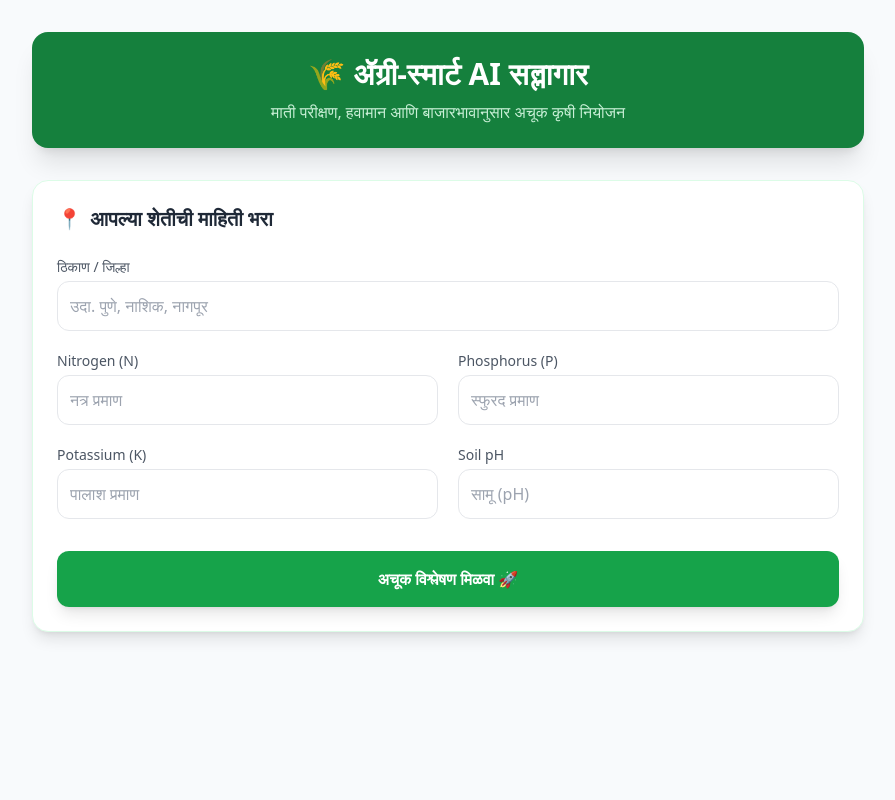
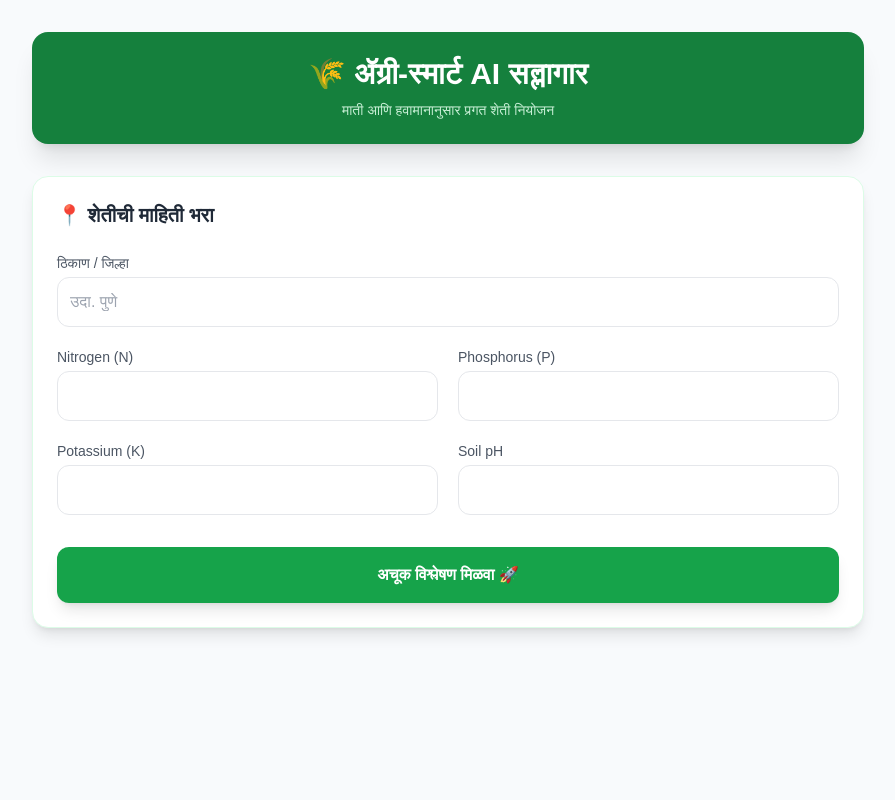
Before and after one commit to khabileswapnil1-cyber/Agri-smart-Bot, a Flask app: page / in a window 1280 px wide. Shown: the whole page, without its empty margins (192-1087 px from the left). Run offline with Flask 3, Linux system fonts and the light colour scheme; some libraries are stand-ins or nearby versions.

Commit message:
Refactor HTML structure and update styles

```diff
--- a/templates/index.html
+++ b/templates/index.html
@@ -1,42 +1,24 @@
-<!DOCTYPE html>
+ <!DOCTYPE html>
 <html lang="mr">
 <head>
     <meta charset="UTF-8">
     <meta name="viewport" content="width=device-width, initial-scale=1.0">
     <title>Agri-Smart AI Portal</title>
 
-    <script src="https://cdn.tailwindcss.com"></script>
-
     <link rel="preconnect" href="https://fonts.googleapis.com">
     <link rel="preconnect" href="https://fonts.gstatic.com" crossorigin>
     <link href="https://fonts.googleapis.com/css2?family=Noto+Sans+Marathi:wght@400;700&display=swap" rel="stylesheet">
 
+    <script src="https://cdn.tailwindcss.com"></script>
     <script src="https://cdnjs.cloudflare.com/ajax/libs/html2pdf.js/0.10.1/html2pdf.bundle.min.js"></script>
     <script src="https://cdn.jsdelivr.net/npm/chart.js"></script>
 
     <style>
-        /* फॉन्ट लोड न झाल्यास सिस्टिम फॉन्ट वापरला जाईल */
-        body {
-            font-family: 'Noto Sans Marathi', ui-sans-serif, system-ui, -apple-system, sans-serif;
-        }
+        body { font-family: 'Noto Sans Marathi', sans-serif; }
+        .crop-card { cursor: pointer; transition: all 0.3s ease; border: 2px solid #f1f5f9; }
+        .crop-card:hover { transform: translateY(-3px); border-color: #16a34a; box-shadow: 0 4px 12px rgba(0,0,0,0.1); }
+        .active-crop { border-color: #16a34a !important; background-color: #dcfce7 !important; color: #15803d !important; }
         @media print { .no-print { display: none; } }
-
-        .crop-card {
-            cursor: pointer;
-            transition: all 0.3s ease;
-            border: 2px solid #f1f5f9;
-        }
-        .crop-card:hover {
-            transform: translateY(-3px);
-            box-shadow: 0 4px 12px rgba(0,0,0,0.1);
-            border-color: #16a34a;
-        }
-        .active-crop {
-            border-color: #16a34a !important;
-            background-color: #dcfce7 !important;
-            color: #15803d !important;
-            box-shadow: 0 0 0 2px rgba(22, 163, 74, 0.2);
-        }
     </style>
 </head>
 <body class="bg-slate-50 min-h-screen">
@@ -44,34 +26,20 @@
     <div class="max-w-4xl mx-auto p-4 md:p-8">
         <header class="bg-green-700 text-white p-6 rounded-2xl shadow-xl text-center mb-8">
             <h1 class="text-3xl font-bold">🌾 ॲग्री-स्मार्ट AI सल्लागार</h1>
-            <p class="mt-2 text-green-100 opacity-90 text-sm md:text-base">माती परीक्षण, हवामान आणि बाजारभावानुसार अचूक कृषी नियोजन</p>
+            <p class="mt-2 text-green-100 opacity-90 text-sm">माती आणि हवामानानुसार प्रगत शेती नियोजन</p>
         </header>
 
         <div class="bg-white p-6 rounded-2xl shadow-lg mb-8 border border-green-100 no-print">
-            <h2 class="text-xl font-bold text-gray-800 mb-6 flex items-center">
-                <span class="mr-2">📍</span> आपल्या शेतीची माहिती भरा
-            </h2>
+            <h2 class="text-xl font-bold text-gray-800 mb-6 flex items-center">📍 शेतीची माहिती भरा</h2>
             <div class="grid grid-cols-1 md:grid-cols-2 gap-5">
                 <div class="col-span-1 md:col-span-2">
                     <label class="block text-sm font-medium text-gray-600 mb-1">ठिकाण / जिल्हा</label>
-                    <input id="location" type="text" placeholder="उदा. पुणे, नाशिक, नागपूर" class="w-full p-3 border rounded-xl focus:ring-2 focus:ring-green-500 outline-none transition-all">
+                    <input id="location" type="text" placeholder="उदा. पुणे" class="w-full p-3 border rounded-xl focus:ring-2 focus:ring-green-500 outline-none">
                 </div>
-                <div>
-                    <label class="block text-sm font-medium text-gray-600 mb-1">Nitrogen (N)</label>
-                    <input id="n" type="number" placeholder="नत्र प्रमाण" class="w-full p-3 border rounded-xl focus:ring-2 focus:ring-green-500 outline-none">
-                </div>
-                <div>
-                    <label class="block text-sm font-medium text-gray-600 mb-1">Phosphorus (P)</label>
-                    <input id="p" type="number" placeholder="स्फुरद प्रमाण" class="w-full p-3 border rounded-xl focus:ring-2 focus:ring-green-500 outline-none">
-                </div>
-                <div>
-                    <label class="block text-sm font-medium text-gray-600 mb-1">Potassium (K)</label>
-                    <input id="k" type="number" placeholder="पालाश प्रमाण" class="w-full p-3 border rounded-xl focus:ring-2 focus:ring-green-500 outline-none">
-                </div>
-                <div>
-                    <label class="block text-sm font-medium text-gray-600 mb-1">Soil pH</label>
-                    <input id="ph" type="number" step="0.1" placeholder="सामू (pH)" class="w-full p-3 border rounded-xl focus:ring-2 focus:ring-green-500 outline-none">
-                </div>
+                <div><label class="block text-sm font-medium text-gray-600 mb-1">Nitrogen (N)</label><input id="n" type="number" class="w-full p-3 border rounded-xl"></div>
+                <div><label class="block text-sm font-medium text-gray-600 mb-1">Phosphorus (P)</label><input id="p" type="number" class="w-full p-3 border rounded-xl"></div>
+                <div><label class="block text-sm font-medium text-gray-600 mb-1">Potassium (K)</label><input id="k" type="number" class="w-full p-3 border rounded-xl"></div>
+                <div><label class="block text-sm font-medium text-gray-600 mb-1">Soil pH</label><input id="ph" type="number" step="0.1" class="w-full p-3 border rounded-xl"></div>
             </div>
             <button onclick="getAnalysis()" id="submitBtn" class="w-full mt-8 bg-green-600 hover:bg-green-700 text-white font-bold py-4 rounded-xl transition-all shadow-lg active:scale-95">
                 अचूक विश्लेषण मिळवा 🚀
@@ -87,63 +55,35 @@
                     </div>
                     <div class="text-right">
                         <p class="text-sm text-gray-400">दिनांक: <span id="reportDate" class="font-bold text-gray-700"></span></p>
-                        <p class="text-xs text-green-600 font-bold">Powered by Agri-Smart AI</p>
                     </div>
                 </div>
 
                 <div class="grid grid-cols-2 md:grid-cols-4 gap-4 mb-8">
-                    <div class="bg-green-50 p-3 rounded-lg border border-green-100 text-center">
-                        <p class="text-xs text-green-600 font-bold uppercase">Nitrogen</p>
-                        <p id="resN" class="text-xl font-black text-gray-800"></p>
-                    </div>
-                    <div class="bg-green-50 p-3 rounded-lg border border-green-100 text-center">
-                        <p class="text-xs text-green-600 font-bold uppercase">Phosphorus</p>
-                        <p id="resP" class="text-xl font-black text-gray-800"></p>
-                    </div>
-                    <div class="bg-green-50 p-3 rounded-lg border border-green-100 text-center">
-                        <p class="text-xs text-green-600 font-bold uppercase">Potassium</p>
-                        <p id="resK" class="text-xl font-black text-gray-800"></p>
-                    </div>
-                    <div class="bg-green-50 p-3 rounded-lg border border-green-100 text-center">
-                        <p class="text-xs text-green-600 font-bold uppercase">Soil pH</p>
-                        <p id="resPH" class="text-xl font-black text-gray-800"></p>
-                    </div>
+                    <div class="bg-green-50 p-3 rounded-lg border border-green-100 text-center"><p class="text-xs text-green-600 font-bold">N</p><p id="resN" class="text-xl font-black text-gray-800"></p></div>
+                    <div class="bg-green-50 p-3 rounded-lg border border-green-100 text-center"><p class="text-xs text-green-600 font-bold">P</p><p id="resP" class="text-xl font-black text-gray-800"></p></div>
+                    <div class="bg-green-50 p-3 rounded-lg border border-green-100 text-center"><p class="text-xs text-green-600 font-bold">K</p><p id="resK" class="text-xl font-black text-gray-800"></p></div>
+                    <div class="bg-green-50 p-3 rounded-lg border border-green-100 text-center"><p class="text-xs text-green-600 font-bold">pH</p><p id="resPH" class="text-xl font-black text-gray-800"></p></div>
                 </div>
 
                 <div class="mb-8">
-                    <h3 class="text-lg font-bold text-gray-800 mb-3 flex items-center">
-                        ✅ शिफारस केलेली टॉप ५ पिके
-                        <span class="ml-3 text-[10px] text-green-600 font-normal no-print animate-pulse">(आलेख पाहण्यासाठी पिकावर क्लिक करा)</span>
-                    </h3>
+                    <h3 class="text-lg font-bold text-gray-800 mb-3">✅ शिफारस केलेली टॉप ५ पिके</h3>
                     <div id="cropCards" class="flex flex-wrap gap-3"></div>
                 </div>
 
                 <div class="mb-10 bg-slate-50 p-4 rounded-2xl border border-slate-100">
-                    <h3 class="font-bold text-blue-700 mb-4 flex items-center justify-between">
-                        <span>📊 बाजारभाव कल: <span id="chartCropName" class="text-green-700 ml-1"></span></span>
-                        <span class="text-[10px] bg-blue-100 text-blue-700 px-2 py-1 rounded">मागील २४ महिने</span>
-                    </h3>
-                    <div class="w-full overflow-hidden" style="height: 250px;">
-                        <canvas id="priceChart"></canvas>
-                    </div>
+                    <h3 class="font-bold text-blue-700 mb-4">📊 बाजारभाव कल: <span id="chartCropName" class="text-green-700"></span></h3>
+                    <div class="w-full h-48"><canvas id="priceChart"></canvas></div>
                 </div>
 
-                <div class="bg-white p-6 rounded-xl border-l-4 border-amber-500 shadow-sm bg-amber-50/30">
-                    <h3 class="text-xl font-bold text-amber-800 mb-4 flex items-center">
-                        <span class="mr-2">🤖</span> AI तज्ज्ञ विश्लेषण
-                    </h3>
-                    <div id="aiAdvice" class="text-gray-700 leading-relaxed text-sm md:text-base whitespace-pre-wrap"></div>
+                <div class="bg-amber-50 p-6 rounded-xl border-l-4 border-amber-500">
+                    <h3 class="text-xl font-bold text-amber-800 mb-4">🤖 AI तज्ज्ञ विश्लेषण</h3>
+                    <div id="aiAdvice" class="text-gray-700 leading-relaxed whitespace-pre-wrap"></div>
                 </div>
             </div>
 
-            <div class="no-print flex flex-col md:flex-row gap-4">
-                <button onclick="downloadPDF()" class="flex-1 bg-blue-600 hover:bg-blue-700 text-white font-bold py-4 rounded-xl shadow-lg flex justify-center items-center gap-2">
-                    📄 PDF अहवाल डाउनलोड करा
-                </button>
-                <button onclick="window.location.reload()" class="bg-gray-200 text-gray-700 px-8 py-4 rounded-xl font-bold">
-                    माहिती बदला
-                </button>
-            </div>
+            <button onclick="downloadPDF()" class="w-full bg-blue-600 hover:bg-blue-700 text-white font-bold py-4 rounded-xl shadow-lg transition-all">
+                📄 PDF अहवाल डाउनलोड करा
+            </button>
         </div>
     </div>
 
@@ -153,39 +93,23 @@
         function renderPriceChart(cropName) {
             document.getElementById('chartCropName').innerText = cropName;
             const ctx = document.getElementById('priceChart').getContext('2d');
-            if (myChart) { myChart.destroy(); }
+            if (myChart) myChart.destroy();
 
-            const months = ["जाने", "फेब्रु", "मार्च", "एप्रि", "मे", "जून", "जुलै", "ऑग", "सप्टें", "ऑक्टो", "नोव्हें", "डिसें"];
-            const labels = [];
-            for (let i = 0; i < 24; i++) {
-                labels.push(months[i % 12] + " " + (i < 12 ? "2024" : "2025"));
-            }
-
-            const seed = cropName.length;
-            const prices = Array.from({length: 24}, (_, i) =>
-                Math.floor(Math.sin(i * 0.5) * 500) + 5000 + (seed * 100) + (Math.random() * 300)
-            );
-
+            const prices = Array.from({length: 12}, () => Math.floor(Math.random() * 1000) + 5000);
             myChart = new Chart(ctx, {
                 type: 'line',
                 data: {
-                    labels: labels,
+                    labels: ["Jan", "Feb", "Mar", "Apr", "May", "Jun", "Jul", "Aug", "Sep", "Oct", "Nov", "Dec"],
                     datasets: [{
-                        label: cropName + ' दर (₹/क्विंटल)',
+                        label: 'दर (₹/क्विंटल)',
                         data: prices,
                         borderColor: '#16a34a',
                         backgroundColor: 'rgba(22, 163, 74, 0.05)',
-                        borderWidth: 3,
-                        pointRadius: 4,
                         fill: true,
                         tension: 0.4
                     }]
                 },
-                options: {
-                    responsive: true,
-                    maintainAspectRatio: false,
-                    plugins: { legend: { display: false } }
-                }
+                options: { responsive: true, maintainAspectRatio: false }
             });
         }
 
@@ -197,7 +121,6 @@
 
         async function getAnalysis() {
             const btn = document.getElementById('submitBtn');
-            const reportDiv = document.getElementById('reportContent');
             const payload = {
                 location: document.getElementById('location').value,
                 n: document.getElementById('n').value,
@@ -207,12 +130,12 @@
             };
 
             if(!payload.location || !payload.n) {
-                alert("कृपया सर्व माहिती अचूक भरा!");
+                alert("कृपया सर्व माहिती भरा!");
                 return;
             }
 
             btn.disabled = true;
-            btn.innerText = "तज्ज्ञ सल्ला तयार होत आहे...";
+            btn.innerText = "विश्लेषण सुरू आहे...";
 
             try {
                 const response = await fetch('/analyze', {
@@ -223,7 +146,7 @@
                 const data = await response.json();
 
                 if (data.status === "success") {
-                    reportDiv.classList.remove('hidden');
+                    document.getElementById('reportContent').classList.remove('hidden');
                     document.getElementById('resLocationDisplay').innerText = "📍 " + data.location;
                     document.getElementById('resN').innerText = payload.n;
                     document.getElementById('resP').innerText = payload.p;
@@ -233,18 +156,19 @@
                     document.getElementById('aiAdvice').innerText = data.ai_advice;
 
                     const cardContainer = document.getElementById('cropCards');
-                    cardContainer.innerHTML = data.crops.map((crop, index) =>
-                        `<div onclick="selectCrop(this, '${crop}')"
-                              class="crop-card bg-white px-5 py-3 rounded-xl font-bold shadow-sm border ${index === 0 ? 'active-crop' : ''}">
+                    cardContainer.innerHTML = data.crops.map((crop, i) =>
+                        `<div onclick="selectCrop(this, '${crop}')" class="crop-card bg-white px-5 py-3 rounded-xl font-bold shadow-sm ${i === 0 ? 'active-crop' : ''}">
                             ${crop}
                         </div>`
                     ).join('');
 
                     renderPriceChart(data.crops[0]);
-                    reportDiv.scrollIntoView({ behavior: 'smooth' });
+                    document.getElementById('reportContent').scrollIntoView({ behavior: 'smooth' });
+                } else {
+                    alert("Error: " + data.message);
                 }
             } catch (error) {
-                alert("AI सर्व्हरशी संपर्क होऊ शकला नाही.");
+                alert("सर्व्हरशी संपर्क होऊ शकला नाही.");
             } finally {
                 btn.disabled = false;
                 btn.innerText = "अचूक विश्लेषण मिळवा 🚀";
@@ -253,12 +177,8 @@
 
         function downloadPDF() {
             const element = document.getElementById('reportContent');
-            html2pdf().set({
-                margin: [10, 5],
-                filename: 'AgriSmart_Report.pdf',
-                html2canvas: { scale: 2 },
-                jsPDF: { unit: 'mm', format: 'a4', orientation: 'portrait' }
-            }).from(element).save();
+            const opt = { margin: 10, filename: 'AgriSmart_Report.pdf', image: { type: 'jpeg', quality: 0.98 }, html2canvas: { scale: 2 }, jsPDF: { unit: 'mm', format: 'a4', orientation: 'portrait' } };
+            html2pdf().set(opt).from(element).save();
         }
     </script>
 </body>
```
